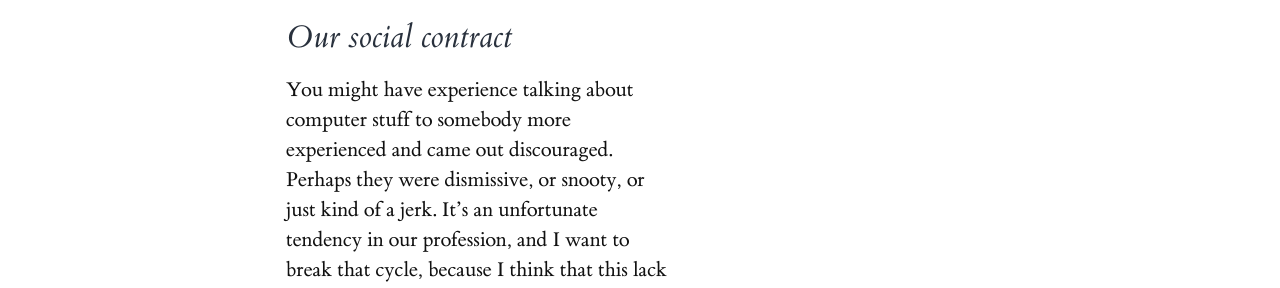
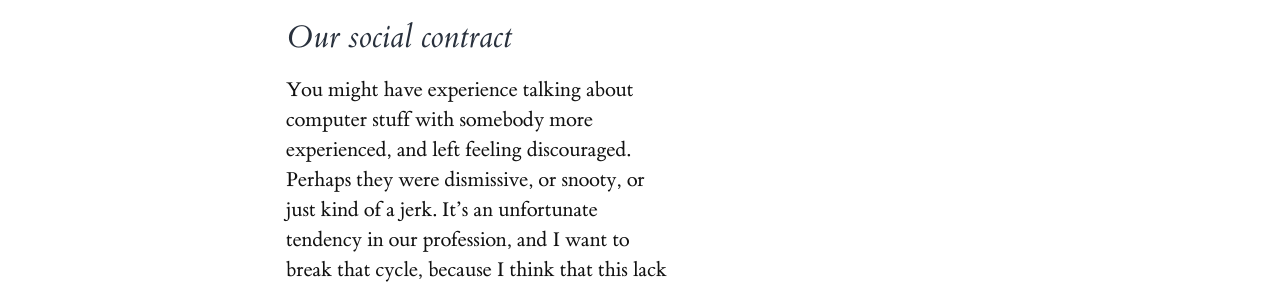
Before and after one commit to patrickmineault/codebook, a Jupyter Book: the page built from roadmap.md, in a window 1280 px wide and 900 px high, scrolled down 3501 px. Shown: the part 183-471 px from the top of the window. Built offline with Jupyter Book 1.0.4 settings and Sphinx 7.4.7 and the Sphinx Book theme 1.1.4, drawn with Linux system fonts in a browser that asks for light colours; some of the changed text lies outside the part shown.

Commit message:
CHANGE sentence structure in roadmap.md
Restructured sentence to follow a single complex tence.

````diff
--- a/roadmap.md
+++ b/roadmap.md
@@ -77,7 +77,7 @@ In fact, unstructured exploration is a very inefficient way to learn a complex s
 
 ## Our social contract
 
-You might have experience talking about computer stuff to somebody more experienced and came out discouraged. Perhaps they were dismissive, or snooty, or just kind of a jerk. It's an unfortunate tendency in our profession, and I want to break that cycle, because I think that this lack of _psychological safety_ can make it hard to become proficient at coding.
+You might have experience talking about computer stuff with somebody more experienced, and left feeling discouraged. Perhaps they were dismissive, or snooty, or just kind of a jerk. It's an unfortunate tendency in our profession, and I want to break that cycle, because I think that this lack of _psychological safety_ can make it hard to become proficient at coding.
 
 ```{important}
 This is a safe space. You're in a learning environment. There will be no tests. The advice I give here is non-binding and non-sanctimonious.
````
